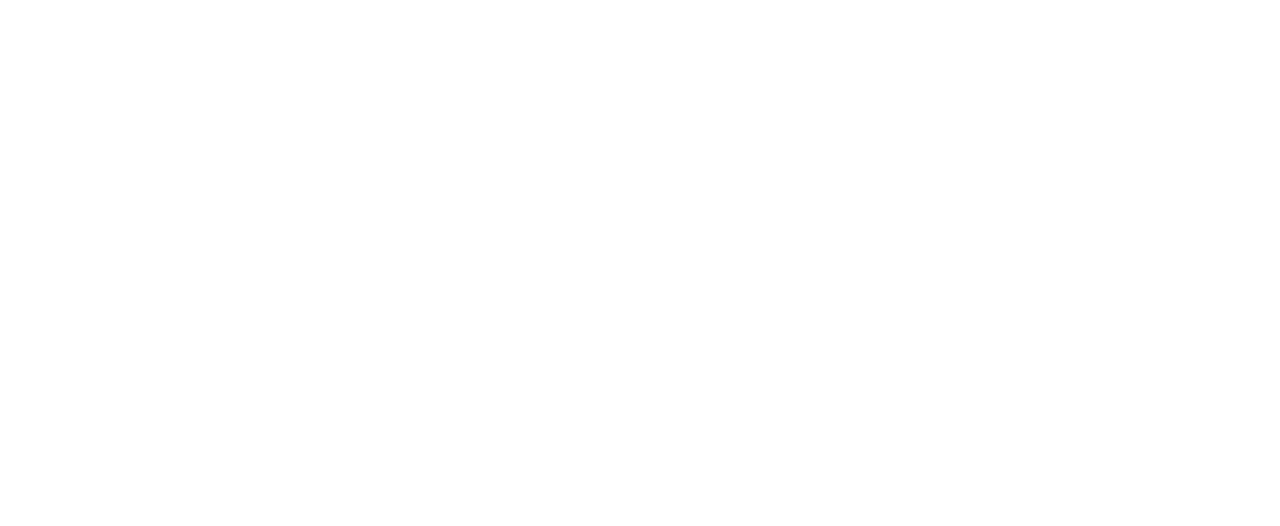
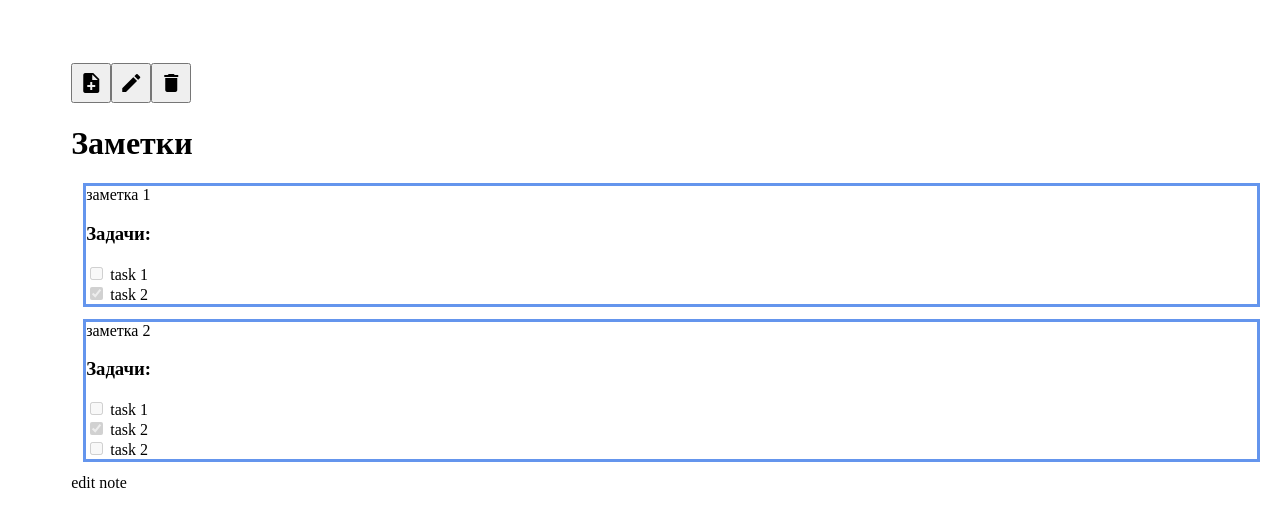
Before and after one commit to tamazyanarsen/vue-test, a Vue app: page / in a window 1280 px wide. Shown: the top 526 px of the page. Built offline with nearby package versions, Linux system fonts and the light colour scheme.

Commit message:
компонент для редактирования заметки с уё списком задач

```diff
--- a/public/index.html
+++ b/public/index.html
@@ -2,14 +2,20 @@
 <html lang="en">
 <head>
     <meta charset="utf-8">
-    <meta http-equiv="X-UA-Compatible" content="IE=edge">
-    <meta name="viewport" content="width=device-width,initial-scale=1.0">
-    <link rel="icon" href="<%= BASE_URL %>favicon.ico">
+    <meta http-equiv="X-UA-Compatible"
+          content="IE=edge">
+    <meta name="viewport"
+          content="width=device-width,initial-scale=1.0">
+    <link rel="icon"
+          href="<%= BASE_URL %>favicon.ico">
+    <link href="https://fonts.googleapis.com/icon?family=Material+Icons"
+          rel="stylesheet">
     <title><%= htmlWebpackPlugin.options.title %></title>
 </head>
 <body>
 <noscript>
-      <strong>We're sorry but <%= htmlWebpackPlugin.options.title %> doesn't work properly without JavaScript enabled. Please enable it to continue.</strong>
+    <strong>We're sorry but <%= htmlWebpackPlugin.options.title %> doesn't work properly without JavaScript enabled.
+        Please enable it to continue.</strong>
 </noscript>
 <div id="app"></div>
 <!-- built files will be auto injected -->
--- a/src/App.vue
+++ b/src/App.vue
@@ -1,27 +1,29 @@
 <template>
     <div id="app">
-        <notes/>
+        <notes :notes="notes"/>
     </div>
 </template>
 
 <script>
     import Notes from './components/Notes.vue'
+    import { notes } from "@/storage/NotesData";
 
     export default {
         name: 'App',
         components: {
             Notes
+        },
+        data: function () {
+            return {
+                notes: notes
+            };
         }
     }
 </script>
 
 <style>
     #app {
-        font-family: Avenir, Helvetica, Arial, sans-serif;
-        -webkit-font-smoothing: antialiased;
-        -moz-osx-font-smoothing: grayscale;
-        text-align: center;
-        color: #2c3e50;
-        margin-top: 60px;
+        margin-top: 5%;
+        margin-left: 5%;
     }
 </style>
--- /dev/null
+++ b/src/components/NoteEdit.vue
@@ -0,0 +1,16 @@
+<template>
+    <div class="note-edit">edit note</div>
+</template>
+
+<script>
+    export default {
+        name: "NoteEdit",
+        props: {
+            noteId: String
+        }
+    }
+</script>
+
+<style scoped>
+
+</style>
--- a/src/components/Notes.vue
+++ b/src/components/Notes.vue
@@ -1,28 +1,65 @@
 <template>
     <div>
-        <div v-for="note in notes" :key="note.id">
+        <div class="main-actions">
+            <button class="material-icons">note_add</button>
+            <button class="material-icons">edit</button>
+            <button class="material-icons">delete</button>
+        </div>
+        <h1>Заметки</h1>
+        <div v-for="note in notes"
+             :key="note.id"
+             class="note"
+             :class="{'note-selected': note.id === selectedNoteId}"
+             @click="selectNote(note)">
             {{note.caption}}
-            <div v-for="todo in note.todoList" :key="todo.id">
-                {{todo.active}}
-                {{todo.text}}
+            <h3>Задачи:</h3>
+            <div v-for="todo in note.todoList"
+                 :key="todo.id">
+                <div>
+                    <label>
+                        <input type="checkbox"
+                               disabled="disabled"
+                               :checked="!todo.active">
+                        {{todo.text}}
+                    </label>
+                </div>
             </div>
         </div>
+        <note-edit/>
     </div>
 </template>
 
 <script>
+    import NoteEdit from "@/components/NoteEdit";
 
     export default {
         name: 'Notes',
+        components: { NoteEdit },
         data: function () {
-            return {
-                notes: []
+            return { selectedNoteId: null };
+        },
+        props: {
+            notes: Array
+        },
+        methods: {
+            selectNote(note) {
+                this.selectedNoteId = note.id;
             }
-        },
-        props: {}
+        }
     }
 </script>
 
 <style scoped>
+    .material-icons {
+        padding: .5%;
+    }
 
+    .note {
+        border: cornflowerblue solid 3px;
+        margin: 1%;
+    }
+
+    .note-selected {
+        border: brown solid 3px;
+    }
 </style>
--- a/src/models/Note.js
+++ b/src/models/Note.js
@@ -1,8 +1,10 @@
+import { getRandomNumber } from "@/utils/utils";
+
 export class Note {
 
     constructor(name = '', todoList = []) {
         this.caption = name;
         this.todoList = todoList;
-        this.id = new Date().getTime();
+        this.id = new Date().getTime().toString() + getRandomNumber();
     }
 }
--- a/src/models/Todo.js
+++ b/src/models/Todo.js
@@ -1,7 +1,9 @@
+import { getRandomNumber } from "@/utils/utils";
+
 export class Todo {
-    constructor(active = true, text = '') {
-        this.active = active;
-        this.text = text;
-        this.id = new Date().getTime();
+    constructor(text = '', active = true) {
+        this.text = String(text);
+        this.active = Boolean(active);
+        this.id = new Date().getTime().toString() + getRandomNumber();
     }
 }
--- /dev/null
+++ b/src/storage/NotesData.js
@@ -0,0 +1,8 @@
+import { Note } from "@/models/Note";
+import { Todo } from "@/models/Todo";
+
+export const notes = [
+    new Note('заметка 1', [new Todo('task 1'), new Todo('task 2', false)]),
+    new Note('заметка 2', [new Todo('task 1'), new Todo('task 2', false),
+        new Todo('task 2')])
+];
--- /dev/null
+++ b/src/utils/utils.js
@@ -0,0 +1,3 @@
+export function getRandomNumber(min = -(10 ** 6), max = 10 ** 6) {
+    return Math.random() * (max - min) + min;
+}
```
Lines whose indentation alone changed are shown as unchanged.
